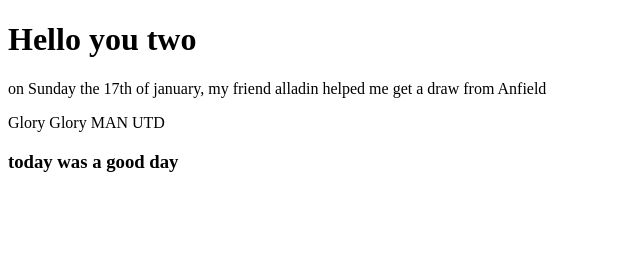
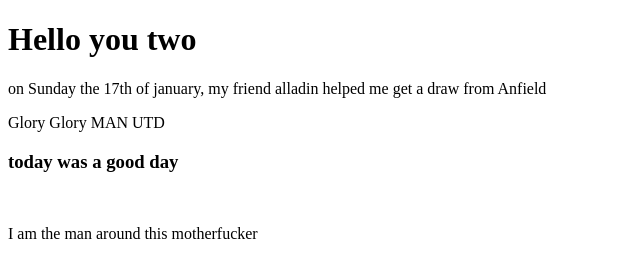
Before and after one commit to nasreldeenma/coursera-test, a plain HTML site: page index.html in a window 1280 px wide. Shown: the whole page, without its empty margins (0-640 px from the left). Drawn offline with Linux system fonts and the light colour scheme.

Commit message:
i am the man
i am the man

```diff
--- a/index.html
+++ b/index.html
@@ -8,6 +8,9 @@
 <p>on Sunday the 17th of january, my friend alladin helped me get a draw from Anfield
 <div>Glory Glory MAN UTD</div>
 <h3>today was a good day</h3>
+<br>
+
 </p>
+<div>I am the man around this motherfucker</div>
 </body>
 </html>
```
